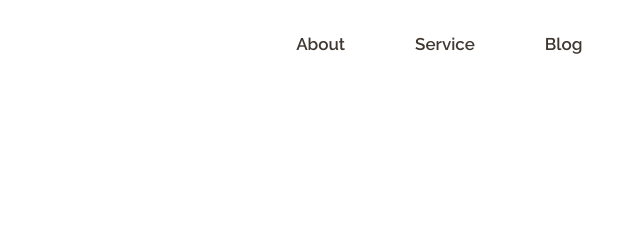
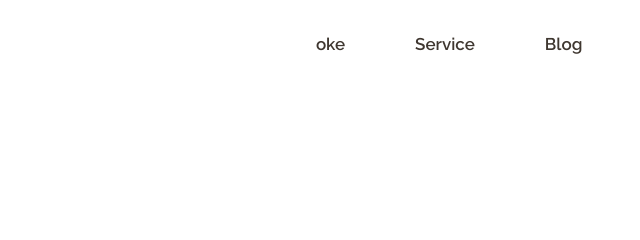
Before and after one commit to Ray2Buzter/Ray2Buzter.github.io, a plain HTML site: page index.html in a window 1280 px wide. Shown: the top 240 px of the page, 401-1041 px from the left. Drawn offline with nearby package versions, Linux system fonts and the light colour scheme; a web font is replaced by a local one.

Commit message:
Update index.html

```diff
--- a/index.html
+++ b/index.html
@@ -61,7 +61,7 @@
                                  <a class="nav-link" href="index.html">Home</a>
                               </li>
                               <li class="nav-item">
-                                 <a class="nav-link" href="about.html">About</a>
+                                 <a class="nav-link" href="about.html">oke</a>
                               </li>
                               <li class="nav-item">
                                  <a class="nav-link" href="service.html">Service</a>
```
